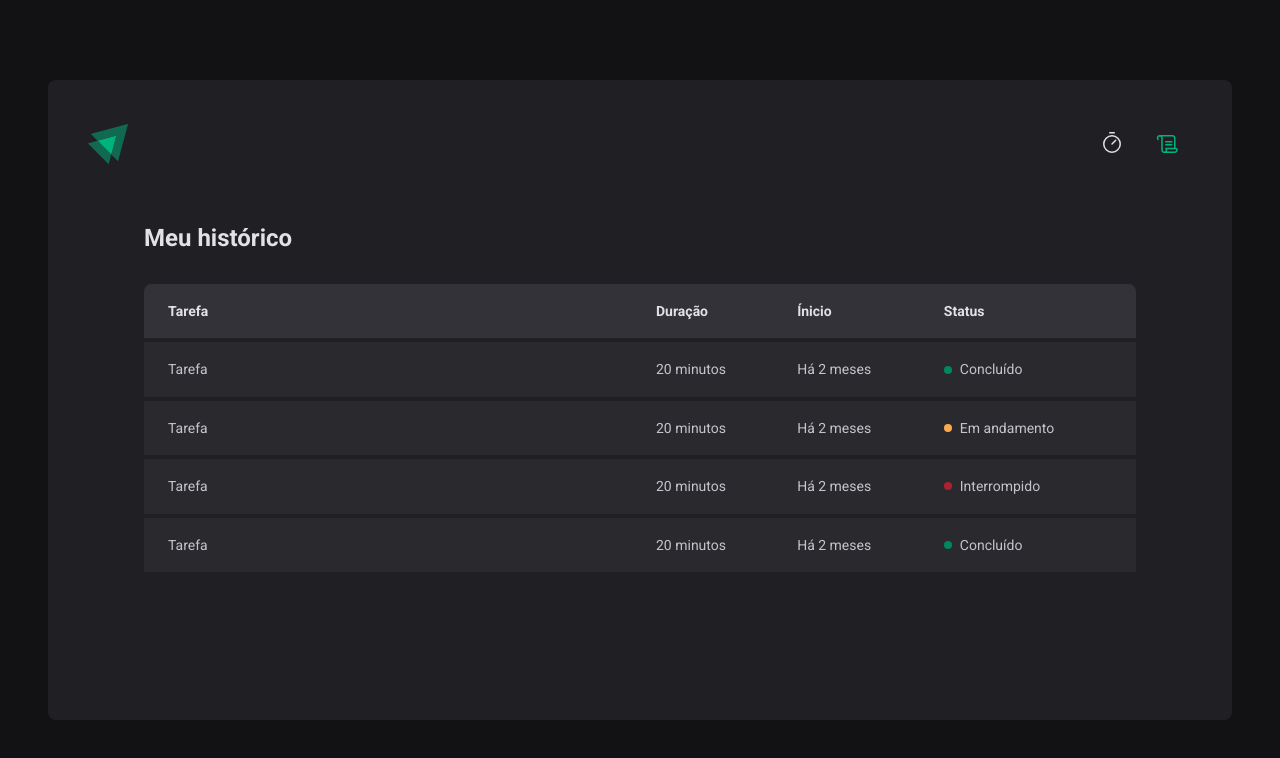
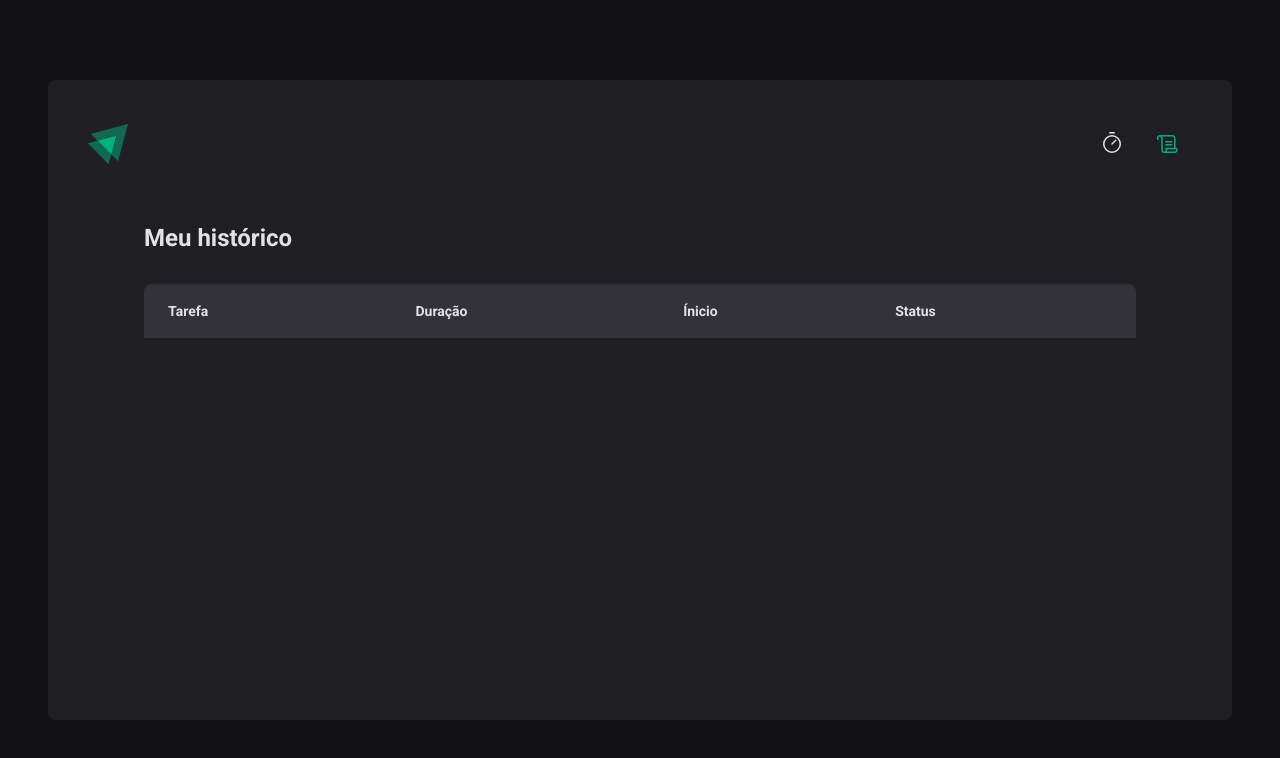
Before and after one commit to joaovitors1g/ignite-timer, a React (Vite) app: page /history in a window 1280 px wide. Shown: the top 758 px of the page. Built offline with nearby package versions, Linux system fonts and the light colour scheme.

Commit message:
feat: add cycles view to history table

```diff
--- a/src/pages/History/index.tsx
+++ b/src/pages/History/index.tsx
@@ -1,6 +1,10 @@
+import { useContext } from 'react'
+import { CyclesContext } from '../../contexts/CyclesContext'
 import { HistoryContainer, HistoryList, Status } from './styles'
 
 export function History() {
+  const { cycles } = useContext(CyclesContext)
+
   return (
     <HistoryContainer>
       <h1>Meu histórico</h1>
@@ -16,38 +20,26 @@ export function History() {
             </tr>
           </thead>
           <tbody>
-            <tr>
-              <td>Tarefa</td>
-              <td>20 minutos</td>
-              <td>Há 2 meses</td>
-              <td>
-                <Status statusColor="green">Concluído</Status>
-              </td>
-            </tr>
-            <tr>
-              <td>Tarefa</td>
-              <td>20 minutos</td>
-              <td>Há 2 meses</td>
-              <td>
-                <Status statusColor="yellow">Em andamento</Status>
-              </td>
-            </tr>
-            <tr>
-              <td>Tarefa</td>
-              <td>20 minutos</td>
-              <td>Há 2 meses</td>
-              <td>
-                <Status statusColor="red">Interrompido</Status>
-              </td>
-            </tr>
-            <tr>
-              <td>Tarefa</td>
-              <td>20 minutos</td>
-              <td>Há 2 meses</td>
-              <td>
-                <Status statusColor="green">Concluído</Status>
-              </td>
-            </tr>
+            {cycles.map((cycle) => (
+              <tr key={cycle.id}>
+                <td>{cycle.task}</td>
+                <td>{cycle.minutesAmount} minutos</td>
+                <td>{cycle.startDate.toISOString()}</td>
+                <td>
+                  {cycle.finishedDate && (
+                    <Status statusColor="green">Concluído</Status>
+                  )}
+
+                  {cycle.stopDate && (
+                    <Status statusColor="red">Interrompido</Status>
+                  )}
+
+                  {!cycle.finishedDate && !cycle.stopDate && (
+                    <Status statusColor="yellow">Em andamento</Status>
+                  )}
+                </td>
+              </tr>
+            ))}
           </tbody>
         </table>
       </HistoryList>
```
